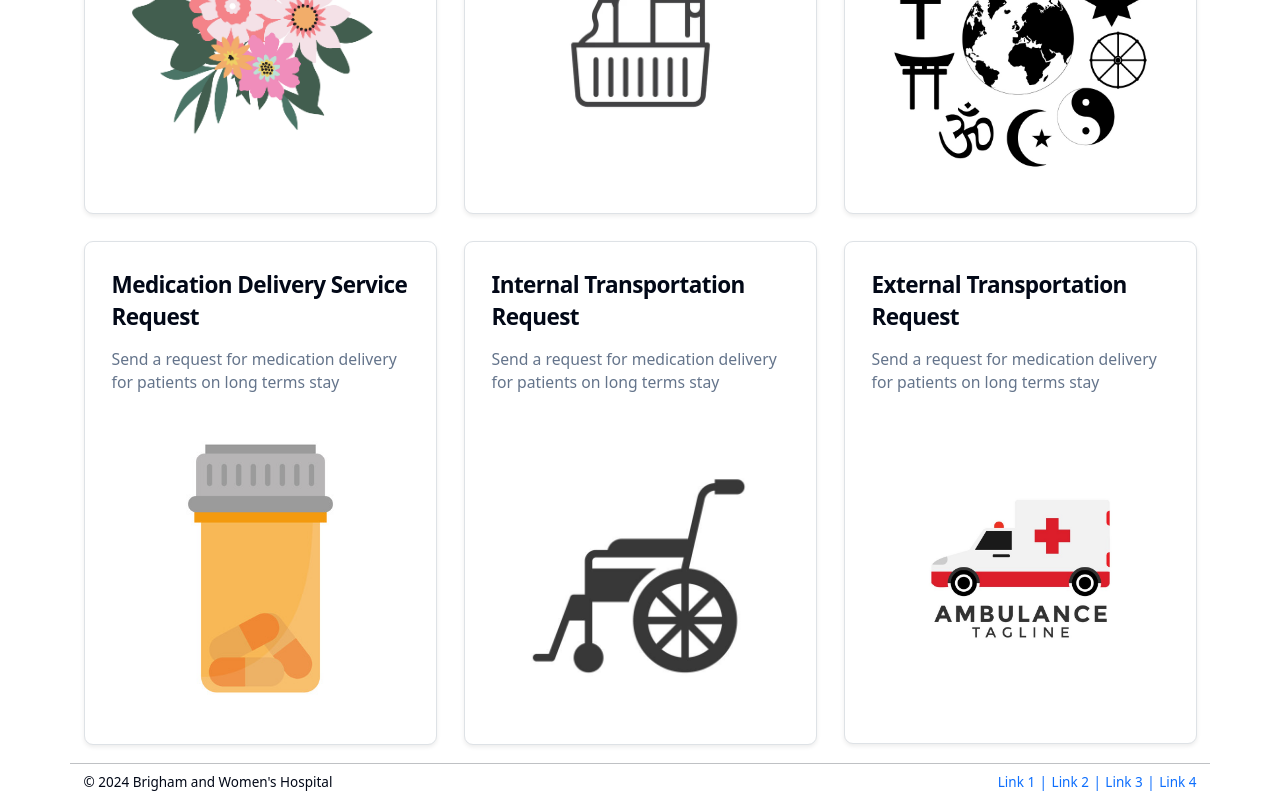
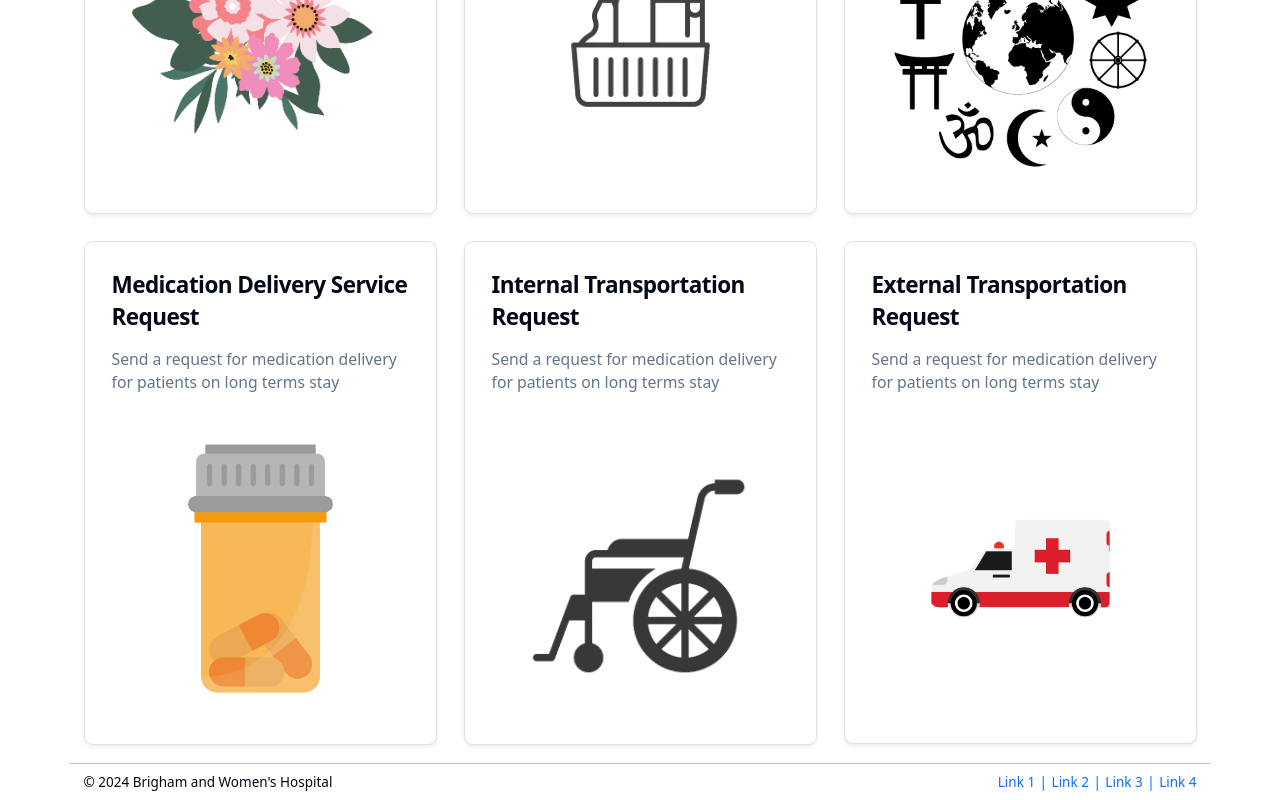
Before and after one commit to conner-olsen/BWH-Navigation-Management-System, a React (Vite) app in the folder apps/frontend/: page /ServiceList in a window 1280 px wide. Shown: the part 597-1397 px from the top of the page. Built offline with nearby package versions, Linux system fonts and the light colour scheme.

Commit message:
updated service pages images

```diff
--- a/apps/frontend/src/routes/ServiceRequests/FlowerServiceRequest.tsx
+++ b/apps/frontend/src/routes/ServiceRequests/FlowerServiceRequest.tsx
@@ -87,7 +87,7 @@ const FlowerServiceRequest: React.FC = () => {
                             <h1 className="font-roboto font-bold text-6xl text-dark-blue mb-1 text-left">FLOWER</h1>
                             <h1 className="font-roboto font-bold text-6xl text-dark-blue text-left">DELIVERY</h1>
                         </div>
-                        <img src="/flower_service.jpg" alt="Flower Service" className="mr-2"
+                        <img src="/service-images-transparent/flower_serviceT.png" alt="Flower Service" className="mr-2"
                              style={{width: '150px', height: '150px'}}/>
                     </div>
 
--- a/apps/frontend/src/routes/ServiceRequests/ServiceList.tsx
+++ b/apps/frontend/src/routes/ServiceRequests/ServiceList.tsx
@@ -34,7 +34,7 @@ const ServiceList = () => {
                                     <CardDescription className="text-sm">Send a bogue of flowers to send your regards to any patient on long term stay </CardDescription>
                                 </CardHeader>
                                 <CardContent>
-                                    <img src="public/flower_service.jpg" alt="flower service"/>
+                                    <img src="public/service-images-transparent/flower_serviceT.png" alt="flower service"/>
                                 </CardContent>
                             </Card>
                         </Link>
@@ -48,7 +48,7 @@ const ServiceList = () => {
                                     <CardDescription className="text-sm">Send a cleaning request for quick, deep, or emergency cleaning for patients on long term stay</CardDescription>
                                 </CardHeader>
                                 <CardContent>
-                                    <img src="public/cleaning_request.webp" alt="cleaning service"/>
+                                    <img src="public/service-images-transparent/cleaning_requestT.png" alt="cleaning service"/>
                                 </CardContent>
                             </Card>
                         </Link>
@@ -63,7 +63,7 @@ const ServiceList = () => {
                                     <CardDescription className="text-sm">Send a request for religious sermons and rituals conducted for patients on long terms stay </CardDescription>
                                 </CardHeader>
                                 <CardContent>
-                                    <img src="public/religous_service.jpg" alt="Religious service"/>
+                                    <img src="public/service-images-transparent/religious_serviceT.png" alt="Religious service"/>
                                 </CardContent>
                             </Card>
                         </Link>
@@ -81,7 +81,7 @@ const ServiceList = () => {
                                     <CardDescription className="text-sm">Send a request for medication delivery for patients on long terms stay </CardDescription>
                                 </CardHeader>
                                 <CardContent>
-                                    <img src="public/medicine.jpg" alt="medicine delivery service"/>
+                                    <img src="public/service-images-transparent/medicineT.png" alt="medicine delivery service"/>
                                 </CardContent>
                             </Card>
                         </Link>
@@ -95,7 +95,7 @@ const ServiceList = () => {
                                     <CardDescription className="text-sm">Send a request for medication delivery for patients on long terms stay </CardDescription>
                                 </CardHeader>
                                 <CardContent>
-                                    <img src="public/internal.jpg" alt="medicine delivery service"/>
+                                    <img src="public/service-images-transparent/internalT.png" alt="medicine delivery service"/>
                                 </CardContent>
                             </Card>
                         </Link>
@@ -109,7 +109,7 @@ const ServiceList = () => {
                                     <CardDescription className="text-sm">Send a request for medication delivery for patients on long terms stay </CardDescription>
                                 </CardHeader>
                                 <CardContent>
-                                    <img src="public/ambulance.jpg" alt="medicine delivery service"/>
+                                    <img src="public/service-images-transparent/ambulanceT.png" alt="medicine delivery service"/>
                                 </CardContent>
                             </Card>
                         </Link>
```
